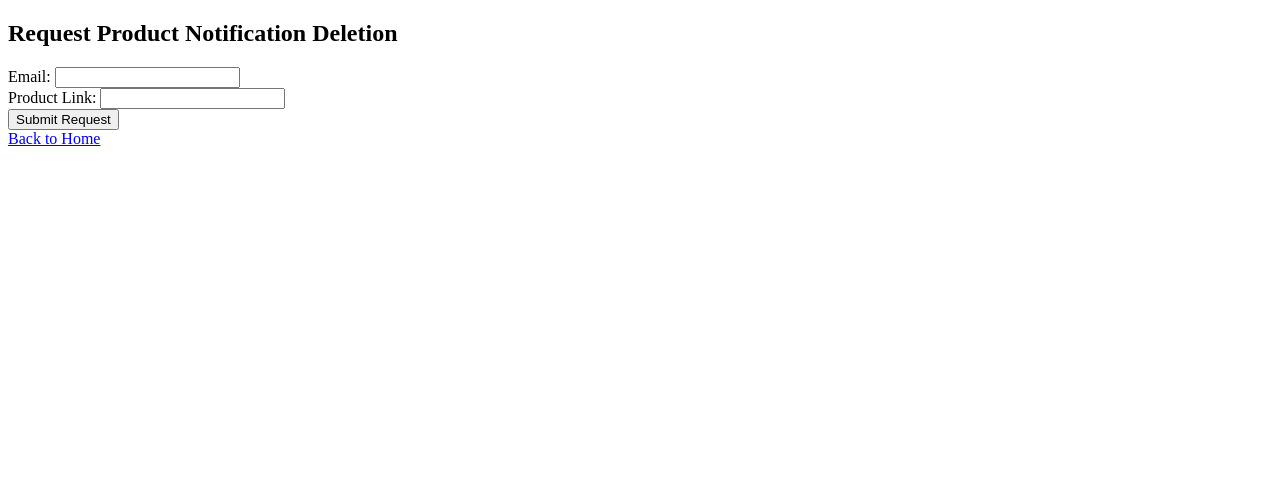
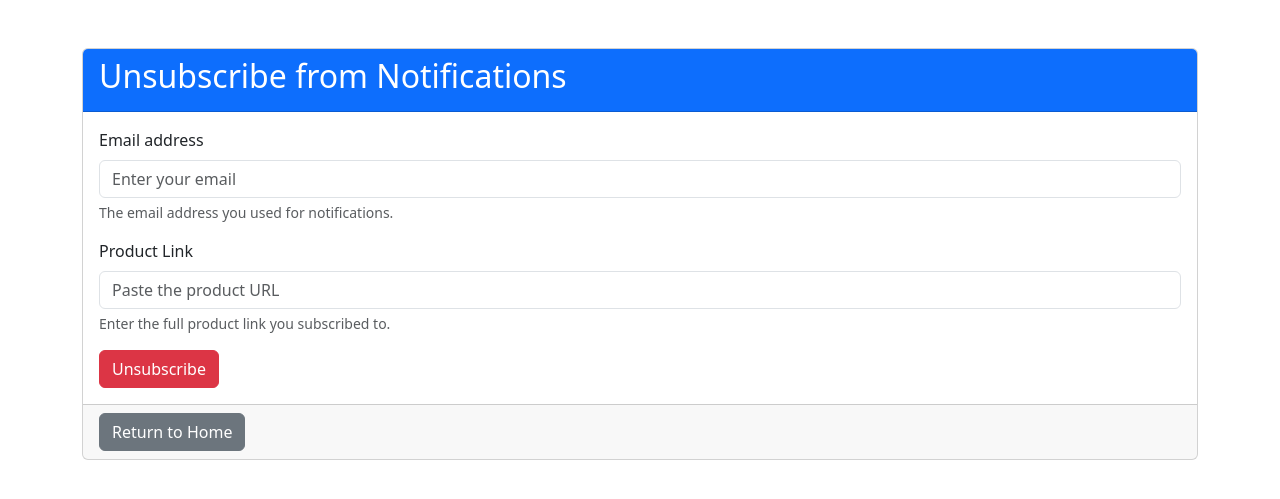
Before and after one commit to Saad-Khan-07/DealGrabber-Full, a Flask app: page /delete-product in a window 1280 px wide. Shown: the top 499 px of the page. Run offline with Flask 3, Linux system fonts and the light colour scheme; some libraries are stand-ins or nearby versions.

Commit message:
made changes in html of delete

```diff
--- a/dealgrabber-app/templates/delete_product.html
+++ b/dealgrabber-app/templates/delete_product.html
@@ -1,15 +1,39 @@
 <!DOCTYPE html>
 <html lang="en">
 <head>
-    <title>Delete Notification</title>
+    <meta charset="UTF-8">
+    <meta name="viewport" content="width=device-width, initial-scale=1.0">
+    <title>Delete Notification - DealGrabber</title>
+    <link rel="stylesheet" href="https://cdn.jsdelivr.net/npm/bootstrap@5.3.0/dist/css/bootstrap.min.css">
 </head>
 <body>
-    <h2>Request Product Notification Deletion</h2>
-    <form action="/delete-product" method="post">
-        Email: <input type="email" name="email" required><br>
-        Product Link: <input type="text" name="product_link" required><br>
-        <button type="submit">Submit Request</button>
-    </form>
-    <a href="/">Back to Home</a>
+    <div class="container mt-5">
+        <div class="card">
+            <div class="card-header bg-primary text-white">
+                <h2>Unsubscribe from Notifications</h2>
+            </div>
+            <div class="card-body">
+                <form action="/delete-product" method="post">
+                    <div class="mb-3">
+                        <label for="email" class="form-label">Email address</label>
+                        <input type="email" class="form-control" id="email" name="email" placeholder="Enter your email" required>
+                        <div class="form-text">The email address you used for notifications.</div>
+                    </div>
+
+                    <div class="mb-3">
+                        <label for="product_link" class="form-label">Product Link</label>
+                        <input type="text" class="form-control" id="product_link" name="product_link" placeholder="Paste the product URL" required>
+                        <div class="form-text">Enter the full product link you subscribed to.</div>
+                    </div>
+
+                    <button type="submit" class="btn btn-danger">Unsubscribe</button>
+                </form>
+            </div>
+
+            <div class="card-footer">
+                <a href="/" class="btn btn-secondary">Return to Home</a>
+            </div>
+        </div>
+    </div>
 </body>
 </html>
```
